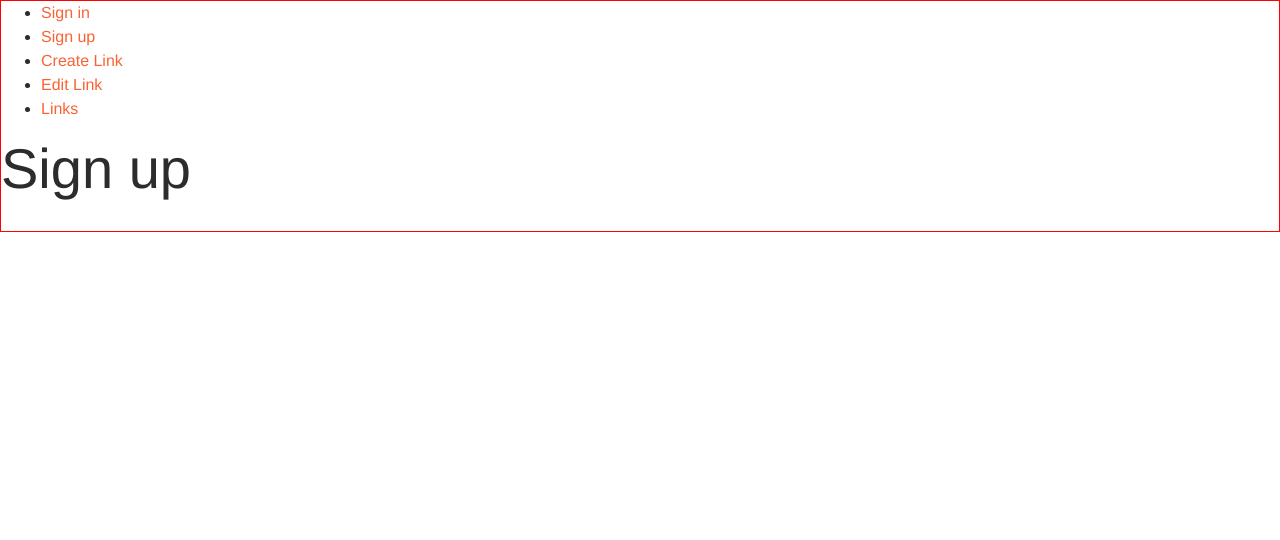
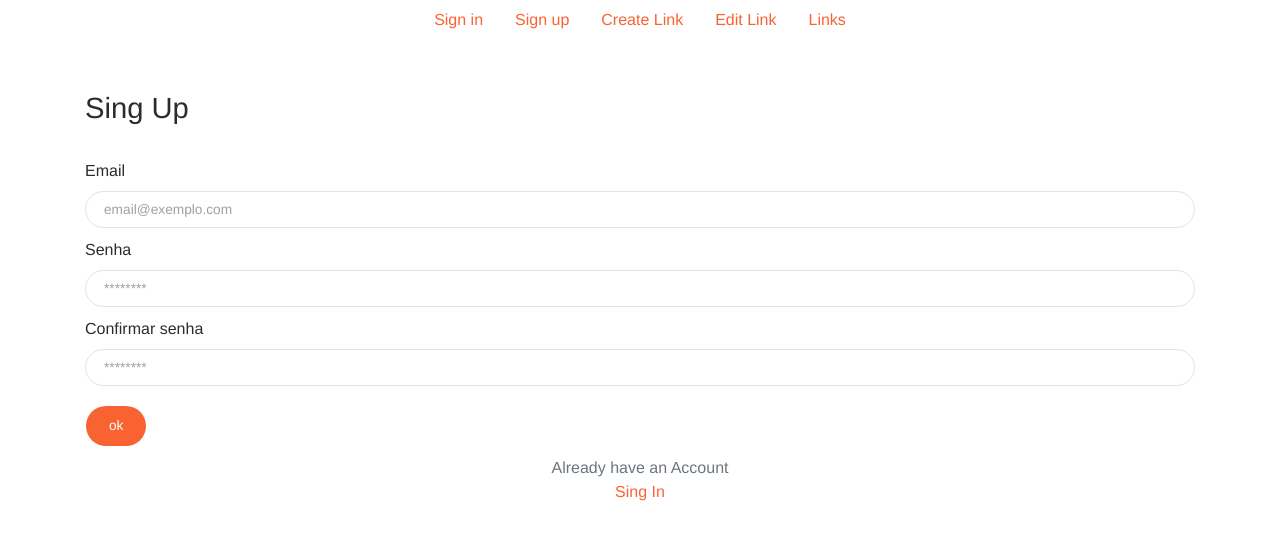
Before and after one commit to hjunor/Front-CRUD-sequelize, a React (Create React App) app: page /sign-up in a window 1280 px wide. Shown: the top 540 px of the page. Built offline with nearby package versions, Linux system fonts and the light colour scheme.

Commit message:
Add: Screens created

```diff
--- a/src/App.jsx
+++ b/src/App.jsx
@@ -1,47 +1,63 @@
 import React from "react";
 import { BrowserRouter as Router, Link, Route, Switch } from "react-router-dom";
+import Home from "./screens/Home";
+import ManageLinksCreate from "./screens/Manage/Create";
+import ManageLinksEdit from "./screens/Manage/Edit";
+import ManageLinks from "./screens/Manage/Links";
+import SignIn from "./screens/SignIn";
+import SignUp from "./screens/SignUp";
 
 const App = () => {
   return (
     <Router>
       <div>
         <nav>
-          <ul>
-            <li>
-              <Link to="/sign-in">Sign in</Link>
+          <ul className="nav justify-content-center">
+            <li className="nav-item">
+              <Link className="nav-link active" to="/sign-in">
+                Sign in
+              </Link>
             </li>
-            <li>
-              <Link to="/sign-up">Sign up</Link>
+            <li className="nav-item">
+              <Link className="nav-link active" to="/sign-up">
+                Sign up
+              </Link>
             </li>
-            <li>
-              <Link to="/manage/links/create">Create Link</Link>
+            <li className="nav-item">
+              <Link className="nav-link active" to="/manage/links/create">
+                Create Link
+              </Link>
             </li>
-            <li>
-              <Link to="/manage/links/edit">Edit Link</Link>
+            <li className="nav-item">
+              <Link className="nav-link active" to="/manage/links/edit">
+                Edit Link
+              </Link>
             </li>
-            <li>
-              <Link to="/manage/links">Links</Link>
+            <li className="nav-item">
+              <Link className="nav-link active" to="/manage/links">
+                Links
+              </Link>
             </li>
           </ul>
         </nav>
         <Switch>
           <Route path="/sign-in">
-            <h1>Sign in</h1>
+            <SignIn />
           </Route>
           <Route path="/sign-up">
-            <h1>Sign up</h1>
+            <SignUp />
           </Route>
           <Route path="/manage/links/create">
-            <h1>Create Link</h1>
+            <ManageLinksCreate />
           </Route>
           <Route path="/manage/links/edit">
-            <h1>Edit Link</h1>
+            <ManageLinksEdit />
           </Route>
           <Route path="/manage/links">
-            <h1>Links</h1>
+            <ManageLinks />
           </Route>
           <Route path="/">
-            <h1>Home</h1>
+            <Home />
           </Route>
         </Switch>
       </div>
--- /dev/null
+++ b/src/screens/Home/index.jsx
@@ -0,0 +1,10 @@
+import React from "react";
+import { Redirect } from "react-router-dom";
+
+// import { Container } from './styles';
+
+const Home = () => {
+  return <Redirect to="/sign-in" />;
+};
+
+export default Home;
--- /dev/null
+++ b/src/screens/Layouts/Manage/index.jsx
@@ -0,0 +1,26 @@
+import React from "react";
+
+// import { Container } from './styles';
+
+const Layout = ({ children }) => {
+  return (
+    <div className="layout">
+      <nav className="navbar navbar-expand-lg bg-primary text-light">
+        <div className="container d-flex w-100 justify-content-between">
+          <div>
+            <span>BACK</span>
+          </div>
+          <div className="text-center">
+            <strong>Links</strong>
+          </div>
+          <div>
+            <span>Exit</span>
+          </div>
+        </div>
+      </nav>
+      <div className="container">{children}</div>
+    </div>
+  );
+};
+
+export default Layout;
--- /dev/null
+++ b/src/screens/Manage/Create/index.jsx
@@ -0,0 +1,37 @@
+import React from "react";
+import Layout from "../../Layouts/Manage";
+// import { Container } from './styles';
+
+const Create = () => {
+  return (
+    <Layout>
+      <h3>Create</h3>
+      <div>
+        <form action="">
+          <div className="form-group">
+            <label htmlFor="">Label</label>
+            <input type="text" className="form-control" />
+          </div>
+          <div className="form-group">
+            <label htmlFor="">Url</label>
+            <input type="url" className="form-control" />
+          </div>
+          <div className="form-group form-check">
+            <label className="form-check-label">
+              <input type="checkbox" name="isSocial" />
+              <span className="form-check-sign"></span>
+              isSocial
+            </label>
+          </div>
+          <div>
+            <button className="btn btn-primary btn-round" type="submit">
+              ok
+            </button>
+          </div>
+        </form>
+      </div>
+    </Layout>
+  );
+};
+
+export default Create;
--- /dev/null
+++ b/src/screens/Manage/Edit/index.jsx
@@ -0,0 +1,37 @@
+import React from "react";
+import Layout from "../../Layouts/Manage";
+// import { Container } from './styles';
+
+const Edit = () => {
+  return (
+    <Layout>
+      <h3>Edit</h3>
+      <div>
+        <form action="">
+          <div className="form-group">
+            <label htmlFor="">Label</label>
+            <input type="text" className="form-control" />
+          </div>
+          <div className="form-group">
+            <label htmlFor="">Url</label>
+            <input type="url" className="form-control" />
+          </div>
+          <div className="form-group form-check">
+            <label className="form-check-label">
+              <input type="checkbox" name="isSocial" />
+              <span className="form-check-sign"></span>
+              isSocial
+            </label>
+          </div>
+          <div>
+            <button className="btn btn-primary btn-round" type="submit">
+              ok
+            </button>
+          </div>
+        </form>
+      </div>
+    </Layout>
+  );
+};
+
+export default Edit;
--- /dev/null
+++ b/src/screens/Manage/Links/index.jsx
@@ -0,0 +1,88 @@
+import React from "react";
+import { Link } from "react-router-dom";
+import Layout from "../../Layouts/Manage";
+// import { Container } from './styles';
+
+const Links = () => {
+  return (
+    <Layout>
+      <div className="row">
+        <div className="col">
+          <h2>Links</h2>
+        </div>
+        <div className="col text-right align-self-bottom pt-2">
+          <Link to="/manage/links/create" className="btn btn-primary">
+            Add
+          </Link>
+        </div>
+      </div>
+      <div className="pb-2 pt-2 pl-3 pr-3 d-flex flex-row justify-content-between">
+        <div className="pr-3">
+          <img src="https://via.placeholder.com/100" alt="Link icon" />
+        </div>
+        <div className="align-self-center">
+          <span className="text-primary clearfix">Item Label</span>
+          <span className="text-primary clearfix">Item Url</span>
+        </div>
+        <div className="ml-auto p-2 clearfix">
+          <span>Edit</span>
+          <span>Delete</span>
+        </div>
+      </div>
+      <div className="pb-2 pt-2 pl-3 pr-3 d-flex flex-row justify-content-between">
+        <div className="pr-3">
+          <img src="https://via.placeholder.com/100" alt="Link icon" />
+        </div>
+        <div className="align-self-center">
+          <span className="text-primary clearfix">Item Label</span>
+          <span className="text-primary clearfix">Item Url</span>
+        </div>
+        <div className="ml-auto p-2 clearfix">
+          <span>Edit</span>
+          <span>Delete</span>
+        </div>
+      </div>
+      <div className="pb-2 pt-2 pl-3 pr-3 d-flex flex-row justify-content-between">
+        <div className="pr-3">
+          <img src="https://via.placeholder.com/100" alt="Link icon" />
+        </div>
+        <div className="align-self-center">
+          <span className="text-primary clearfix">Item Label</span>
+          <span className="text-primary clearfix">Item Url</span>
+        </div>
+        <div className="ml-auto p-2 clearfix">
+          <span>Edit</span>
+          <span>Delete</span>
+        </div>
+      </div>
+      <div className="pb-2 pt-2 pl-3 pr-3 d-flex flex-row justify-content-between">
+        <div className="pr-3">
+          <img src="https://via.placeholder.com/100" alt="Link icon" />
+        </div>
+        <div className="align-self-center">
+          <span className="text-primary clearfix">Item Label</span>
+          <span className="text-primary clearfix">Item Url</span>
+        </div>
+        <div className="ml-auto p-2 clearfix">
+          <span>Edit</span>
+          <span>Delete</span>
+        </div>
+      </div>
+      <div className="pb-2 pt-2 pl-3 pr-3 d-flex flex-row justify-content-between">
+        <div className="pr-3">
+          <img src="https://via.placeholder.com/100" alt="Link icon" />
+        </div>
+        <div className="align-self-center">
+          <span className="text-primary clearfix">Item Label</span>
+          <span className="text-primary clearfix">Item Url</span>
+        </div>
+        <div className="ml-auto p-2 clearfix">
+          <span>Edit</span>
+          <span>Delete</span>
+        </div>
+      </div>
+    </Layout>
+  );
+};
+
+export default Links;
--- /dev/null
+++ b/src/screens/SignIn/index.jsx
@@ -0,0 +1,42 @@
+import React from "react";
+import { Link } from "react-router-dom";
+// import { Container } from './styles';
+
+const SignIn = () => {
+  return (
+    <div className="container h-100 pt-5">
+      <h3>Sing In</h3>
+      <div className="d-flex flex-column h-100">
+        <form action="">
+          <div className="form-group">
+            <label htmlFor="">Email</label>
+            <input
+              placeholder="email@exemplo.com"
+              type="email"
+              className="form-control"
+            />
+          </div>
+          <div className="form-group">
+            <label htmlFor="">Senha</label>
+            <input
+              placeholder="********"
+              type="password"
+              className="form-control"
+            />
+          </div>
+          <div>
+            <button className="btn btn-primary btn-round" type="submit">
+              ok
+            </button>
+          </div>
+        </form>
+        <div className="container text-center fixed-botto pb-5">
+          <div className="text-muted">Don´t have an Account?</div>
+          <Link to="/sign-up">Sing Up</Link>
+        </div>
+      </div>
+    </div>
+  );
+};
+
+export default SignIn;
--- /dev/null
+++ b/src/screens/SignUp/index.jsx
@@ -0,0 +1,50 @@
+import React from "react";
+import { Link } from "react-router-dom";
+// import { Container } from './styles';
+
+const SignUp = () => {
+  return (
+    <div className="container h-100  pt-5">
+      <h3>Sing Up</h3>
+      <div className="d-flex flex-column h-100 ">
+        <form action="">
+          <div className="form-group">
+            <label htmlFor="">Email</label>
+            <input
+              placeholder="email@exemplo.com"
+              type="email"
+              className="form-control"
+            />
+          </div>
+          <div className="form-group">
+            <label htmlFor="">Senha</label>
+            <input
+              placeholder="********"
+              type="password"
+              className="form-control"
+            />
+          </div>
+          <div className="form-group">
+            <label htmlFor="">Confirmar senha</label>
+            <input
+              placeholder="********"
+              type="password"
+              className="form-control"
+            />
+          </div>
+          <div>
+            <button className="btn btn-primary btn-round" type="submit">
+              ok
+            </button>
+          </div>
+        </form>
+        <div className="container text-center fixed-botto pb-5">
+          <div className="text-muted">Already have an Account</div>
+          <Link to="/sign-in">Sing In</Link>
+        </div>
+      </div>
+    </div>
+  );
+};
+
+export default SignUp;
--- a/src/styles/main.scss
+++ b/src/styles/main.scss
@@ -1,5 +1,2 @@
 @import "node_modules/bootstrap/scss/bootstrap.scss";
 @import "./now-ui-kit.scss";
-body {
-  border: solid 1px red;
-}
```
Also changed, not shown: 1 other file (tests, documents, lock files or other folders).
